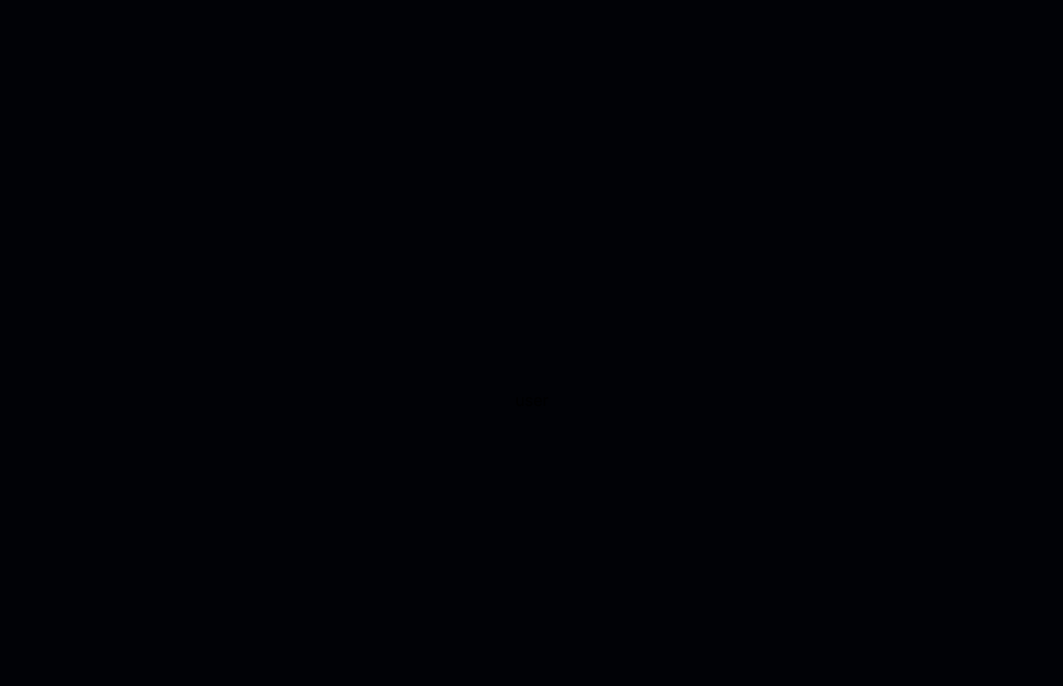
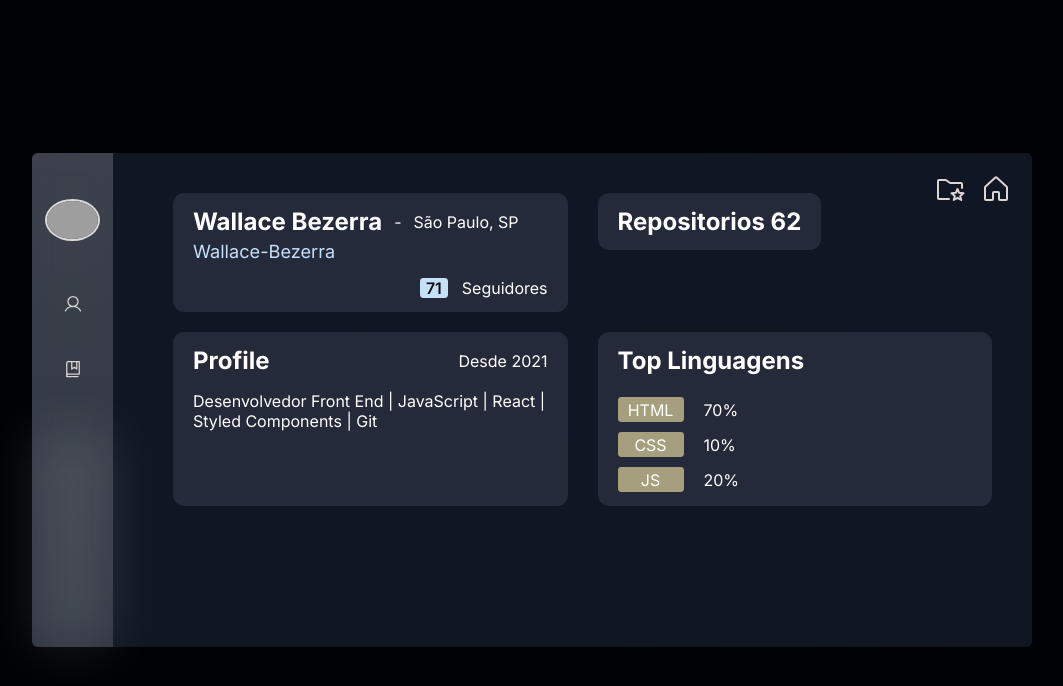
Before and after one commit to Wallace-Bezerra/GitHub-Api, a React (Vite) app: page /user in a window 1280 px wide. Shown: the top 686 px of the page, without its empty margins (108-1171 px from the left). Built offline with nearby package versions, Linux system fonts and the light colour scheme; grey boxes are pictures that could not be loaded.

Commit message:
feat: creating HTML and CSS structure

```diff
--- a/package.json
+++ b/package.json
@@ -10,6 +10,7 @@
   },
   "dependencies": {
     "@types/styled-components": "^5.1.26",
+    "phosphor-react": "^1.4.1",
     "react": "^18.2.0",
     "react-dom": "^18.2.0",
     "react-router-dom": "^6.10.0",
--- a/src/Routes.tsx
+++ b/src/Routes.tsx
@@ -2,16 +2,19 @@
 import { Home } from "./pages/Home";
 import { User } from "./pages/User";
 import { Repositories } from "./pages/Repositories";
+import { Favorites } from "./pages/Favorites";
+import { Dashboard } from "./components/Dashboard";
 
 export const Router = () => {
   return (
     <BrowserRouter>
       <Routes>
         <Route path="/" element={<Home />} />
-        <Route path="/user">
+        <Route path="/user" element={<Dashboard />}>
           <Route path="" element={<User />} />
           <Route path="repositories" element={<Repositories />} />
         </Route>
+        <Route path="/favorites" element={<Favorites />} />
       </Routes>
     </BrowserRouter>
   );
--- /dev/null
+++ b/src/components/Dashboard/index.tsx
@@ -0,0 +1,47 @@
+import { NavLink, Outlet } from "react-router-dom";
+import {
+  BookBookmark,
+  FolderSimpleStar,
+  House,
+  User,
+} from "phosphor-react/dist";
+import {
+  ContentContainer,
+  DashboardContainer,
+  Links,
+  MenuBar,
+  Navbar,
+} from "./styles";
+
+export const Dashboard = () => {
+  return (
+    <DashboardContainer>
+      <Navbar>
+        <img
+          src="https://avatars.githubusercontent.com/u/89711908?v=4"
+          alt=""
+        />
+        <Links>
+          <NavLink to=" ">
+            <User size={20} color="#ddd4d4" />
+          </NavLink>
+          <NavLink to="repositories">
+            <BookBookmark size={20} color="#ddd4d4" />
+          </NavLink>
+        </Links>
+      </Navbar>
+
+      <ContentContainer>
+        <MenuBar>
+          <NavLink to="/favorites">
+            <FolderSimpleStar size={32} color="#ddd4d4" />
+          </NavLink>
+          <NavLink to="/">
+            <House size={32} color="#ddd4d4" />
+          </NavLink>
+        </MenuBar>
+        <Outlet></Outlet>
+      </ContentContainer>
+    </DashboardContainer>
+  );
+};
--- /dev/null
+++ b/src/components/Dashboard/styles.ts
@@ -0,0 +1,78 @@
+import styled from "styled-components";
+
+export const DashboardContainer = styled.div`
+  position: relative;
+  display: flex;
+  gap: 60px;
+  width: 1000px;
+  /* width: 100%; */
+  height: 493.76px;
+  background: linear-gradient(
+    105.66deg,
+    #101724 18.56%,
+    rgba(23, 32, 49, 0.67) 91.68%
+  );
+  border-radius: 5.67537px;
+`;
+export const Navbar = styled.aside`
+  display: flex;
+  flex-direction: column;
+  align-items: center;
+  width: 95px;
+  padding-top: 46px;
+  text-align: start;
+  border-radius: 5.67537px 0px 0px 5.67537px;
+  gap: 40px;
+  background: linear-gradient(
+    180deg,
+    rgba(255, 255, 255, 0.19) 0%,
+    rgba(255, 255, 255, 0.1349) 100%
+  );
+  backdrop-filter: blur(12.4858px);
+  ::after {
+    content: "";
+    width: 100%;
+    height: 100%;
+    background: rgba(255, 255, 255, 0.1);
+    filter: blur(24.9716px);
+    border-radius: 5.67537px;
+  }
+  img {
+    width: 54.48px;
+    height: 55.62px;
+    border-radius: 50%;
+    border: 2.5px solid #d9d9d9;
+  }
+`;
+export const Links = styled.div`
+  display: flex;
+  flex-direction: column;
+  gap: 20px;
+  a {
+    display: flex;
+    align-items: center;
+    width: 45.4px;
+    height: 45.4px;
+    justify-content: center;
+
+    &.active {
+      background: rgba(132, 130, 231, 0.66);
+      border-radius: 50%;
+      transition: background 0.5s ease;
+    }
+  }
+`;
+
+export const ContentContainer = styled.div`
+  padding-top: 40px;
+  padding-right: 40px;
+  width: 100%;
+`;
+
+export const MenuBar = styled.div`
+  display: flex;
+  gap: 14px;
+  position: absolute;
+  top: 20px;
+  right: 20px;
+`;
--- /dev/null
+++ b/src/pages/Favorites/index.tsx
@@ -0,0 +1,7 @@
+export const Favorites = () => {
+  return (
+    <div>
+      <p>Favoritos</p>
+    </div>
+  );
+};
--- a/src/pages/Home/index.tsx
+++ b/src/pages/Home/index.tsx
@@ -1,10 +1,14 @@
 import github from "../../assets/github.png";
-import search from "../../assets/search.svg";
+import { MagnifyingGlass, FolderSimpleStar } from "phosphor-react/dist";
 import { HomeContainer } from "./styles";
+import { Link } from "react-router-dom";
 
 export const Home = () => {
   return (
     <HomeContainer>
+      <Link to={"/favorites"} className="favorites">
+        <FolderSimpleStar size={32} color="#ddd4d4" />
+      </Link>
       <div className="InputContainer">
         <h1>
           Digite um usuário do
@@ -12,9 +16,9 @@
         </h1>
         <form>
           <input type="text" />
-          <button>
-            <img src={search} alt="search" />
-          </button>
+          <Link to="/user/">
+            <MagnifyingGlass size={24} weight="bold" />
+          </Link>
         </form>
       </div>
       <img src={github} alt="github" />
--- a/src/pages/Home/styles.ts
+++ b/src/pages/Home/styles.ts
@@ -7,21 +7,34 @@
     rgba(35, 47, 69, 0.71) 85.31%
   );
   border-radius: 5px;
-  padding: 60px 90px;
+  width: 1000px;
+  height: 422.28px;
+  justify-content: center;
+  align-items: center;
   display: flex;
-  gap: 78px;
+  gap: 100px;
+  position: relative;
+  .favorites {
+    background-color: transparent;
+    border: none;
+    position: absolute;
+    top: 32px;
+    right: 32px;
+    cursor: pointer;
+  }
+
   .InputContainer {
     display: flex;
     flex-direction: column;
-    gap: 26px;
+    gap: 44px;
     h1 {
       max-width: 401px;
       width: 100%;
       font-family: "Inter";
       color: #ffffff;
       font-weight: 500;
-      font-size: 42px;
-      line-height: 49px;
+      font-size: 41.4508px;
+      line-height: 50px;
       span {
         color: #8785df;
       }
@@ -31,8 +44,8 @@
       align-self: flex-start;
       input {
         border: none;
-        width: 220.64px;
-        height: 28px;
+        width: 285.8px;
+        height: 36.27px;
         background: #5a6074;
         border-radius: 3px;
         font-weight: 400;
@@ -41,9 +54,8 @@
         color: #ebebeb;
         padding: 8px 15px;
       }
-      button {
-        border: none;
-        img {
+      a {
+        svg {
           position: absolute;
           top: 50%;
           transform: translateY(-50%);
@@ -53,4 +65,8 @@
       }
     }
   }
+  img {
+    max-width: 217.62px;
+    width: 100%;
+  }
 `;
--- a/src/pages/User/index.tsx
+++ b/src/pages/User/index.tsx
@@ -1,3 +1,62 @@
+import {
+  CardContainer,
+  CardUser,
+  GridUser,
+  LinguagueUser,
+  ProfileUser,
+} from "./styles";
+
 export const User = () => {
-  return <div>user</div>;
+  return (
+    <GridUser>
+      <CardUser>
+        <div className="infoUser">
+          <div className="heading">
+            <h2>Wallace Bezerra</h2>
+            <span>-</span>
+            <span>São Paulo, SP</span>
+          </div>
+          <p>Wallace-Bezerra</p>
+        </div>
+
+        <div className="Followers">
+          <p>71</p>
+          <span>Seguidores</span>
+        </div>
+      </CardUser>
+      <CardContainer className="repository">
+        <h2>
+          Repositorios <span>62</span>
+        </h2>
+      </CardContainer>
+
+      <ProfileUser>
+        <div className="heading">
+          <h2>Profile</h2>
+          <span>Desde 2021</span>
+        </div>
+        <p>
+          Desenvolvedor Front End | JavaScript | React | Styled Components | Git
+        </p>
+      </ProfileUser>
+
+      <LinguagueUser>
+        <h2>Top Linguagens</h2>
+        <ul className="languages">
+          <li>
+            <p>HTML </p>
+            <span>70%</span>
+          </li>
+          <li>
+            <p>CSS </p>
+            <span>10%</span>
+          </li>
+          <li>
+            <p>JS </p>
+            <span>20%</span>
+          </li>
+        </ul>
+      </LinguagueUser>
+    </GridUser>
+  );
 };
--- a/src/pages/User/styles.ts
+++ b/src/pages/User/styles.ts
@@ -0,0 +1,90 @@
+import styled from "styled-components";
+
+export const GridUser = styled.div`
+  display: grid;
+  grid-template-columns: repeat(2, 1fr);
+  gap: 20px 30px;
+`;
+
+export const CardContainer = styled.div`
+  background: #252a3a;
+  backdrop-filter: blur(3.40522px);
+  border-radius: 11.3507px;
+  padding-block: 14px;
+  padding-inline: 20px;
+  &.repository {
+    justify-self: flex-start;
+    align-self: flex-start;
+  }
+`;
+
+export const CardUser = styled(CardContainer)`
+  .infoUser {
+    display: flex;
+    flex-direction: column;
+    gap: 4px;
+    .heading {
+      display: flex;
+      align-items: center;
+      gap: 12px;
+    }
+    p {
+      font-weight: 400;
+      font-size: 18.1612px;
+      line-height: 22px;
+      color: #c5e0f9;
+    }
+  }
+  .Followers {
+    display: flex;
+    justify-content: flex-end;
+    gap: 14px;
+    padding-top: 16px;
+    p {
+      display: flex;
+      align-items: center;
+      justify-content: center;
+      width: 28px;
+      height: 20px;
+      background: #c5e0f9;
+      border-radius: 3.40522px;
+      font-weight: 600;
+      font-size: 15.891px;
+      line-height: 19px;
+      color: #101010;
+    }
+  }
+`;
+
+export const ProfileUser = styled(CardContainer)`
+  .heading {
+    display: flex;
+    align-items: center;
+    justify-content: space-between;
+    margin-bottom: 16px;
+  }
+`;
+
+export const LinguagueUser = styled(CardContainer)`
+  .languages {
+    display: flex;
+    flex-direction: column;
+    gap: 10px;
+    margin-top: 22px;
+    li {
+      display: flex;
+      align-items: center;
+      gap: 20px;
+      p {
+        display: flex;
+        align-items: center;
+        justify-content: center;
+        width: 66px;
+        height: 25px;
+        text-align: center;
+        background: #a59f7e;
+        border-radius: 3.40522px;
+      }
+    }
+  }
+`;
--- a/src/styles/GlobalStyle.ts
+++ b/src/styles/GlobalStyle.ts
@@ -20,6 +20,7 @@
 }
 body{
     background-color: #010206;
+    color: white;
     min-height: 100vh;
     display: flex;
     justify-content: center;
```
Also changed, not shown: src/assets/github.png, src/pages/Favorites/styles.ts (added), 1 other file (tests, documents, lock files or other folders).
